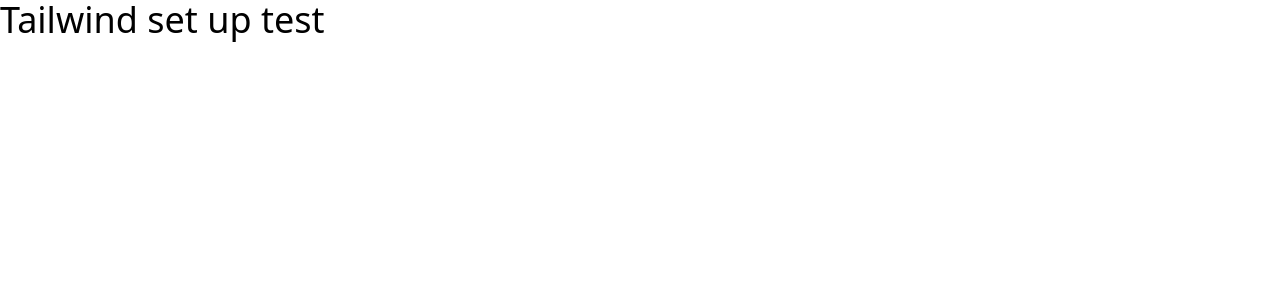
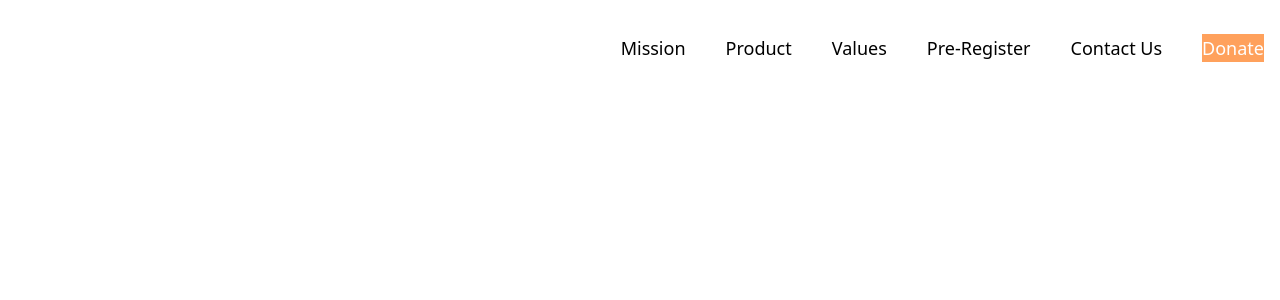
Before and after one commit to arturovilla/blyssdating, a Next.js app: page / in a window 1280 px wide. Shown: the top 300 px of the page. Built offline with nearby package versions, Linux system fonts and the light colour scheme.

Commit message:
added responsive navbar

```diff
--- /dev/null
+++ b/components/Navbar.js
@@ -0,0 +1,96 @@
+
+import Head from 'next/head';
+import Link from 'next/link';
+import { useState } from 'react';
+import {AiOutlineMenu, AiOutlineClose, AiOutlineInstagram, AiOutlineFacebook, AiOutlineTwitter} from 'react-icons/ai'
+// import SiTiktok from 'react-icons/si'
+
+function Navbar() {
+  const [menuOpen, setMenuOpen] = useState(false)
+  const handleNav = () =>{
+    setMenuOpen(!menuOpen)
+  }
+  return (
+    <nav className='fixed w-full h-24 '>
+        <div className='flex justify-end items-center h-full w-full px-4 2xl:px-16'>
+          <div className='hidden sm:flex'>
+            <ul className='flex'>
+              <Link href="#">
+                <li className='ml-10 hover:border-b text-lg'>Mission</li>
+              </Link>
+              <Link href="#">
+                <li className='ml-10 hover:border-b text-lg'>Product</li>
+              </Link>
+              <Link href="#">
+                <li className='ml-10 hover:border-b text-lg'>Values</li>
+              </Link>
+              <Link href="#">
+                <li className='ml-10 hover:border-b text-lg'>Pre-Register</li>
+              </Link>
+              <Link href="#">
+                <li className='ml-10 hover:border-b text-lg'>Contact Us</li>
+              </Link>
+              <Link href="#">
+                <li className='ml-10 hover:border-b text-lg bg-[#FFA15C] text-white'>Donate</li>
+              </Link>
+            </ul>
+          </div>
+          {/* mobile menu icon*/}
+          <div onClick={handleNav} className='sm:hidden cursor-pointer pl-20'>
+            <AiOutlineMenu size={20}/>
+          </div>
+        </div>
+        {/* mobile menu */}
+        <div className={
+          menuOpen
+          ? "fixed left-0 top-0 w-[65%] sm:hidden h-screen bg-slate-200 p-10 ease-in duration-500"
+          : "fixed left-[-100%] top-0 p-10 ease-in duration-500"
+        }>
+          {/* inside mobile menu */}
+          <div className='flex w-full items-center justify-end'>
+            <div onClick={handleNav} className='cursor-pointer'>
+              <AiOutlineClose size={20}/>
+            </div>
+          </div>
+          <div className='flex-col py-4'>
+            <ul>
+              <Link href="#">
+                <li
+                onClick={() => setMenuOpen(false)}
+                className='ml-10 hover:border-b text-lg'>Mission</li>
+              </Link>
+              <Link href="#">
+                <li
+                onClick={() => setMenuOpen(false)}
+                className='ml-10 hover:border-b text-lg'>Product</li>
+              </Link>
+              <Link href="#">
+                <li
+                onClick={() => setMenuOpen(false)}
+                className='ml-10 hover:border-b text-lg'>Values</li>
+              </Link>
+              <Link href="#">
+                <li
+                onClick={() => setMenuOpen(false)}
+                className='ml-10 hover:border-b text-lg'>Pre-Register</li>
+              </Link>
+              <Link href="#">
+                <li
+                onClick={() => setMenuOpen(false)}
+                className='ml-10 hover:border-b text-lg'>Contact Us</li>
+              </Link>
+            </ul>
+          </div>
+          {/* socials, legal, and other links inside the mobile menu */}
+          <div className='flex flex-row justify-around pt-10 items-center'>
+            <AiOutlineFacebook size={30} className='cursor-pointer'/>
+            <AiOutlineInstagram size={30} className='cursor-pointer'/>
+            <AiOutlineTwitter size={30} className='cursor-pointer'/>
+            {/* <SiTiktok size={30} className='cursor-pointer'/> */}
+          </div>
+        </div>
+    </nav>
+  )
+}
+
+export default Navbar
--- a/package.json
+++ b/package.json
@@ -13,7 +13,8 @@
     "eslint-config-next": "13.2.4",
     "next": "13.2.4",
     "react": "18.2.0",
-    "react-dom": "18.2.0"
+    "react-dom": "18.2.0",
+    "react-icons": "^4.8.0"
   },
   "devDependencies": {
     "autoprefixer": "^10.4.14",
--- a/pages/index.js
+++ b/pages/index.js
@@ -2,13 +2,13 @@
 import Image from 'next/image'
 import { Inter } from 'next/font/google'
 import styles from '@/styles/Home.module.css'
-
+import Navbar from '@/components/Navbar'
 const inter = Inter({ subsets: ['latin'] })
 
 export default function Home() {
   return (
-    <div className='text-4xl'>
-      Tailwind set up test
+    <div className=''>
+      <Navbar/>
     </div>
   )
 }
```
Also changed, not shown: 1 other file (tests, documents, lock files or other folders).
